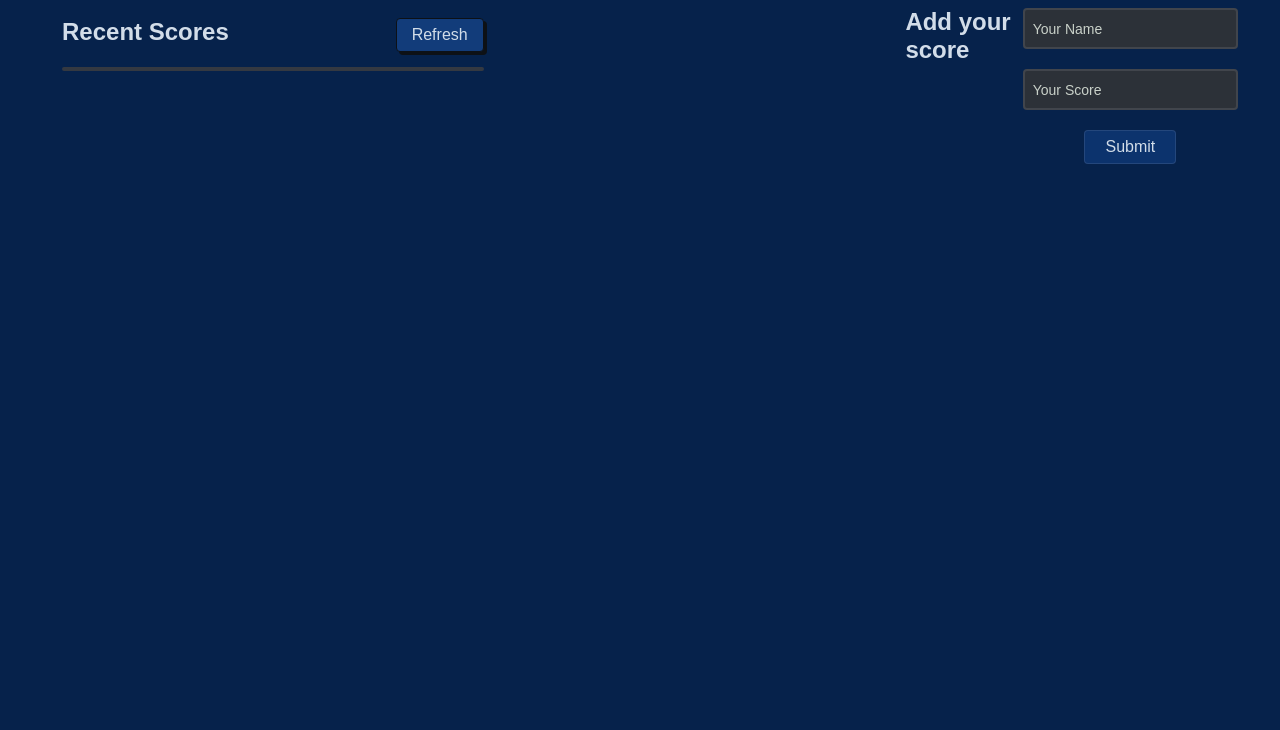
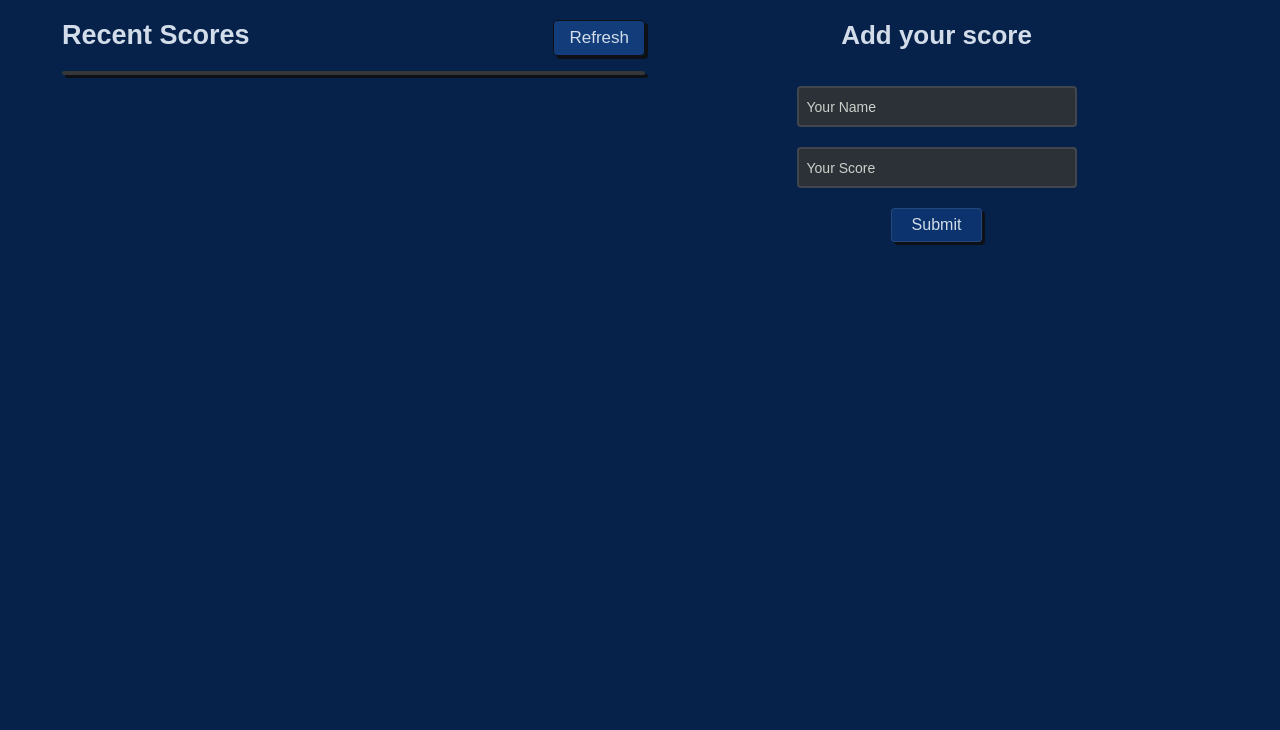
Before and after one commit to cynthiainga/leaderboard, a website built with webpack: page src/index.html in a window 1280 px wide. Shown: the part 95-825 px from the top of the page. Built offline with nearby package versions, Linux system fonts and the light colour scheme; no server answers.

Commit message:
Update index.html & style.css files

```diff
--- a/src/css/style.css
+++ b/src/css/style.css
@@ -14,7 +14,7 @@ body {
   cursor: pointer;
 }
 
-.flex-center-column {
+.flex-center-culomn {
   display: flex;
   flex-direction: column;
   justify-content: start;
@@ -32,7 +32,7 @@ body {
 }
 
 .leaderboard-title {
-  font-size: 38px;
+  font-size: 40px;
   padding: 10px 3px;
   letter-spacing: 1px;
 }
@@ -51,7 +51,7 @@ body {
   justify-content: space-between;
   width: 100%;
   padding: 10px 0 15px;
-  font-size: 16px;
+  font-size: 18px;
 }
 
 .refresh-btn {
@@ -59,21 +59,26 @@ body {
   box-shadow: 3px 3px 0 0 #0d1116;
   border: 1px solid #0d1116;
   border-radius: 4px;
-  font-size: 16px;
+  font-size: 17px;
   background-color: #123c7a;
   color: #d2dde9;
 }
 
 .list {
-  border: 2px solid #343941;
   border-radius: 5px;
+  box-shadow: 3px 3px 0 0 #0d1116;
+  border: 2px solid #343638;
 }
 
 .list li {
-  padding: 5px;
+  padding: 10px;
   display: flex;
   justify-content: start;
   align-items: center;
+}
+
+.sore-item {
+  padding: 10px;
 }
 
 .list li:nth-child(even) {
@@ -86,11 +91,11 @@ body {
 
 form h2 {
   padding: 10px 0 35px;
-  font-size: 22px;
+  font-size: 26px;
 }
 
 .form {
-  width: 270px;
+  width: 260px;
 }
 
 .input-name,
@@ -114,12 +119,13 @@ input:focus {
   outline: 1px solid #c9d1c9;
 }
 
-.submit-btn {
+form .submit-btn {
   padding: 7px 20px;
   background-color: #0c336d;
   color: #d2dde9;
   border: 1px solid #f0f6fc1a;
   border-radius: 4px;
+  box-shadow: 3px 3px 0 0 #0d1116;
   align-items: flex-end;
   font-size: 16px;
 }
--- a/src/index.html
+++ b/src/index.html
@@ -20,9 +20,9 @@
             </div>
             <ul class="list"></ul>
           </div>
-          <div class="right-wrap flex-center-column"></div>
+          <div class="right-wrap flex-center-culomn">
+            <form class="form flex-center-culomn" id="score-form">
               <h2>Add your score</h2>
-          <form class="form flex-center-column" id="score-form">
               <input
                 type="text"
                 class="input-name"
@@ -38,6 +38,7 @@
               <button class="submit-btn clickable" type="submit">Submit</button>
             </form>
           </div>
+        </div>
       </section>
     </main>
   </body>
```
Lines whose indentation alone changed are shown as unchanged.
